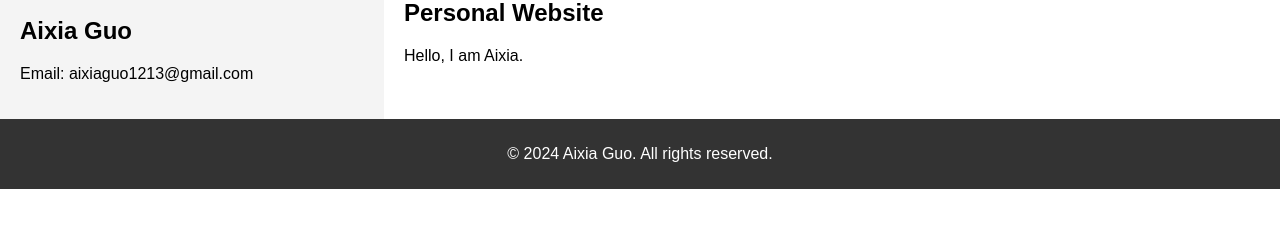
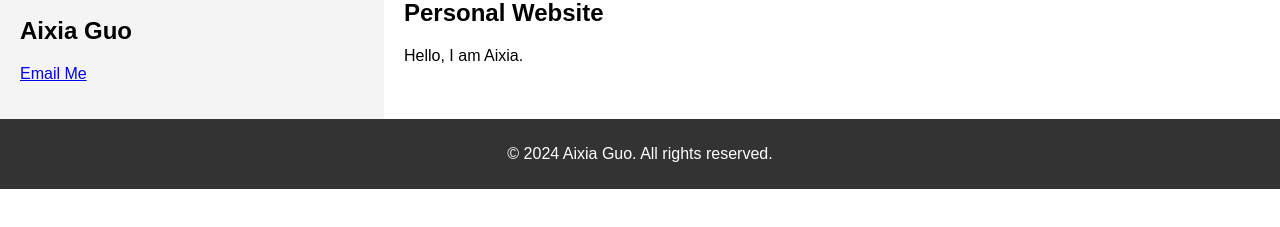
Before and after one commit to aixiaguo/aixia, a plain HTML site: page index.html in a window 1280 px wide. Shown: the part 189-416 px from the top of the page. Drawn offline with Linux system fonts and the light colour scheme.

Commit message:
Update index.html

```diff
--- a/index.html
+++ b/index.html
@@ -83,7 +83,7 @@
         <div class="left-column">
             <img src="profile.jpg" alt="Profile Picture" style="width:100%; border-radius: 50%;">
             <h2>Aixia Guo</h2>
-            <p>Email: aixiaguo1213@gmail.com</p>
+            <p><a href="mailto:johndoe@example.com">Email Me</a></p>
             <!-- Add more personal info here -->
         </div>
 
```
